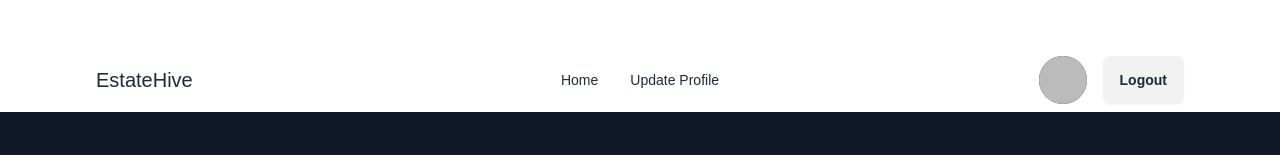
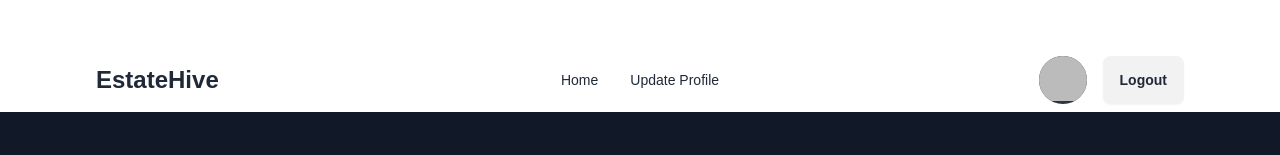
Before and after one commit to Fahim-Prodhan/estate-hive, a React (Vite) app: page /details/1 in a window 1280 px wide. Shown: the top 155 px of the page. Built offline with nearby package versions, Linux system fonts and the light colour scheme; no server answers; sample sign-in values are in the browser's storage.

Commit message:
Tooltip and Private route set

```diff
--- a/src/components/estates/Estates.jsx
+++ b/src/components/estates/Estates.jsx
@@ -21,7 +21,7 @@ function Estates() {
 
     return (
         <div className='mt-[100px]'>
-            <h1 className='font-bold text-[42px] text-center'>Feature Properties</h1>
+            <h1 className='font-bold text-[42px] text-center'>Estates</h1>
             <p className='text-center'>Best deals with the best properties. Make your dream true</p>
             <div className='grid grid-cols-1 md:grid-cols-2 lg:grid-cols-3 gap-6 mt-8'>
                 {
--- a/src/components/navbar/Navbar.jsx
+++ b/src/components/navbar/Navbar.jsx
@@ -1,5 +1,5 @@
 import { useContext } from "react";
-import { NavLink } from "react-router-dom";
+import { Link, NavLink } from "react-router-dom";
 import { AuthContext } from "../../provider/AuthProvider";
 import { signOut } from "firebase/auth";
 import auth from "../../firebase/firebase.config";
@@ -7,14 +7,15 @@ import { toast } from "react-toastify";
 
 const Navbar = () => {
 
-    const { user } = useContext(AuthContext)
+    const { user, setLoading } = useContext(AuthContext)
 
-    const handleLogout = ()=>{
+    const handleLogout = () => {
+        setLoading(true)
         signOut(auth).then(() => {
             toast("Logout Successful")
-          }).catch((error) => {
+        }).catch((error) => {
             console.log(error);
-          });
+        });
     }
 
     const links = <>
@@ -34,7 +35,7 @@ const Navbar = () => {
                             {links}
                         </ul>
                     </div>
-                    <a className="text-xl">EstateHive</a>
+                    <Link to={'/'} className="text-2xl cursor-pointer font-bold">EstateHive</Link>
                 </div>
                 <div className="navbar-center hidden lg:flex">
                     <ul className="menu menu-horizontal px-1">
@@ -44,9 +45,11 @@ const Navbar = () => {
                 <div className="navbar-end gap-4">
                     {
                         user ? <div className="flex gap-4">
-                            <div className="avatar placeholder">
+                            <div data-tip={user.displayName} className="avatar placeholder tooltip">
                                 <div className="bg-neutral text-neutral-content rounded-full w-12">
-                                    <span><img src={user?.photoURL} alt="" /></span>
+                                    <div>
+                                        <button><img src={user?.photoURL} alt="" /></button>
+                                    </div>
                                 </div>
                             </div>
                             <a className="btn p-1 md:p-4" onClick={handleLogout}>Logout</a>
--- a/src/pages/login/Login.jsx
+++ b/src/pages/login/Login.jsx
@@ -1,5 +1,5 @@
 /* eslint-disable react/no-unescaped-entities */
-import { Link } from "react-router-dom";
+import { Link, useLocation, useNavigate } from "react-router-dom";
 import auth from "../../firebase/firebase.config";
 import { GithubAuthProvider, GoogleAuthProvider, signInWithPopup } from "firebase/auth";
 import { useContext } from "react";
@@ -10,14 +10,19 @@ import 'react-toastify/dist/ReactToastify.css';
 
 const Login = () => {
 
-    const { signInUser } = useContext(AuthContext)
+    const { signInUser, setLoading } = useContext(AuthContext)
     const googleProvider = new GoogleAuthProvider();
     const githubProvider = new GithubAuthProvider();
+    const location = useLocation();
+    const navigate = useNavigate()
+
 
     const handleGoogleSignIn = () => {
+        setLoading(true)
         signInWithPopup(auth, googleProvider)
             .then(res => {
-                console.log(res.user);
+                // console.log(res.user);
+                navigate(location.state?`${location.state}`:'/')
                 toast("Login Successful")
             })
             .catch(error => {
@@ -26,9 +31,11 @@ const Login = () => {
     }
 
     const handleGithubSignIn = ()=>{
+        setLoading(true)
         signInWithPopup(auth,githubProvider)
         .then(res=>{
-            console.log(res.user);
+            // console.log(res.user);
+            navigate('/')
             toast("Login Successful")
 
         })
--- a/src/provider/AuthProvider.jsx
+++ b/src/provider/AuthProvider.jsx
@@ -2,14 +2,15 @@ import { createContext, useEffect, useState } from "react";
 import PropTypes from 'prop-types';
 import { createUserWithEmailAndPassword, onAuthStateChanged, signInWithEmailAndPassword } from "firebase/auth";
 import auth from "../firebase/firebase.config";
-import { ToastContainer, toast } from "react-toastify";
+import {  toast } from "react-toastify";
 
 
 export const AuthContext = createContext(null);
 
 const AuthProvider = ({ children }) => {
 
-    const [user, setUser] = useState();
+    const [user, setUser] = useState(null);
+    const [loading, setLoading] = useState(true)
 
 
     const createUser = (email, password) => {
@@ -51,11 +52,12 @@ const AuthProvider = ({ children }) => {
                 });
             return
         }
-
+        setLoading(true)
         return createUserWithEmailAndPassword(auth, email, password);
     }
 
     const signInUser = (email,password)=>{
+        setLoading(true)
         return signInWithEmailAndPassword(auth,email,password);
     }
 
@@ -63,6 +65,7 @@ const AuthProvider = ({ children }) => {
         const unsubscribe = onAuthStateChanged(auth, currentUser=>{
             setUser(currentUser)
             // console.log(currentUser);
+            setLoading(false)
         })
 
         return ()=>{
@@ -75,7 +78,9 @@ const AuthProvider = ({ children }) => {
     const authInfo = {
         user,
         createUser,
-        signInUser
+        signInUser,
+        loading,
+        setLoading
     }
 
     return (
--- /dev/null
+++ b/src/routes/PrivateRoute.jsx
@@ -0,0 +1,34 @@
+import { useContext } from "react";
+import { AuthContext } from "../provider/AuthProvider";
+import { Navigate, useLocation } from "react-router-dom";
+import PropTypes from 'prop-types';
+
+const PrivateRoute = ({ children }) => {
+
+    const { user, loading } = useContext(AuthContext)
+    const location = useLocation();
+    console.log(location);
+
+
+    if (loading) {
+        return <div className="flex justify-center"><span className="loading loading-ring loading-xs"></span>
+            <span className="loading loading-ring loading-sm"></span>
+            <span className="loading loading-ring loading-md"></span>
+            <span className="loading loading-ring loading-lg"></span></div>
+    }
+
+    if (user) {
+        return children;
+    }
+
+    return <Navigate state={location.pathname} to='/login'></Navigate>
+};
+
+
+PrivateRoute.propTypes = {
+    children: PropTypes.node
+};
+
+
+
+export default PrivateRoute;
--- a/src/routes/Routes.jsx
+++ b/src/routes/Routes.jsx
@@ -4,6 +4,7 @@ import Home from "../pages/home/Home";
 import Login from "../pages/login/Login";
 import Register from "../pages/register/Register";
 import Details from "../pages/details/Details";
+import PrivateRoute from "./PrivateRoute";
 
 const router = createBrowserRouter([
     {
@@ -24,7 +25,7 @@ const router = createBrowserRouter([
         },
         {
           path:'/details/:id',
-          element:<Details></Details>,
+          element:<PrivateRoute><Details></Details></PrivateRoute>,
           loader:()=>fetch('../estate.json')
         }
       ]
```
